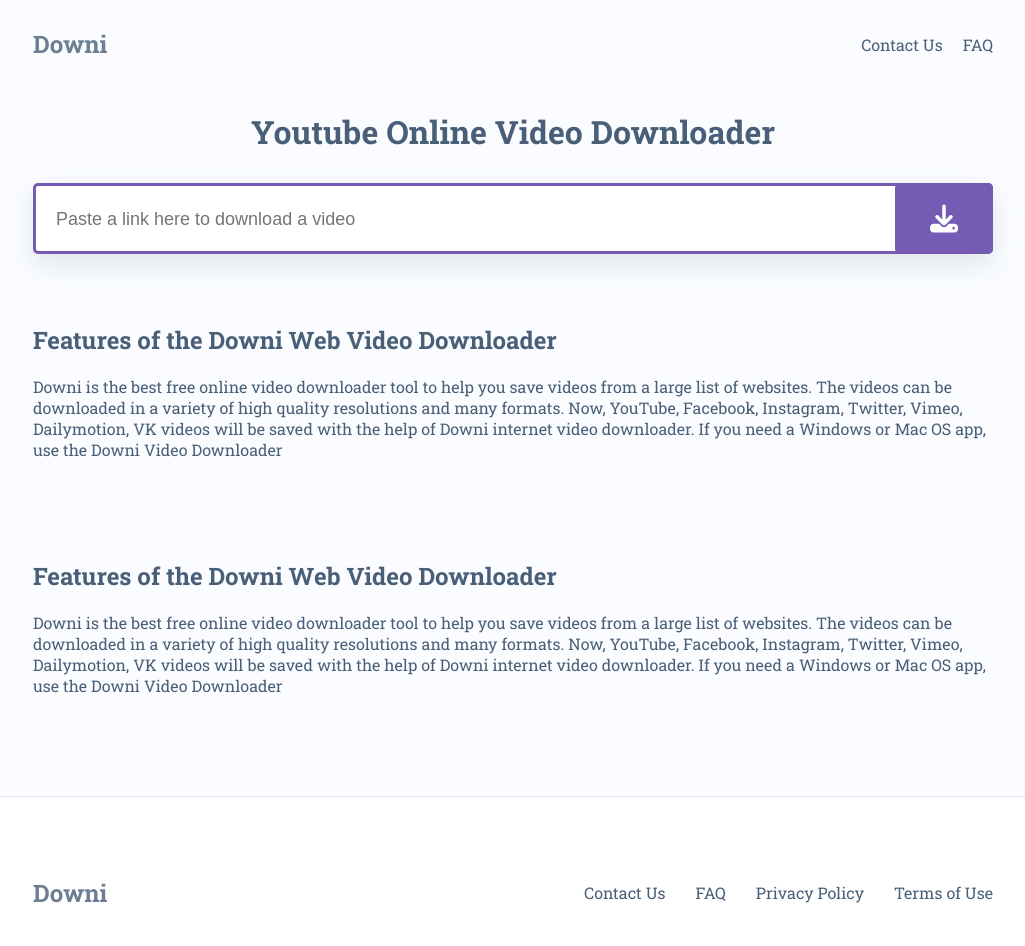
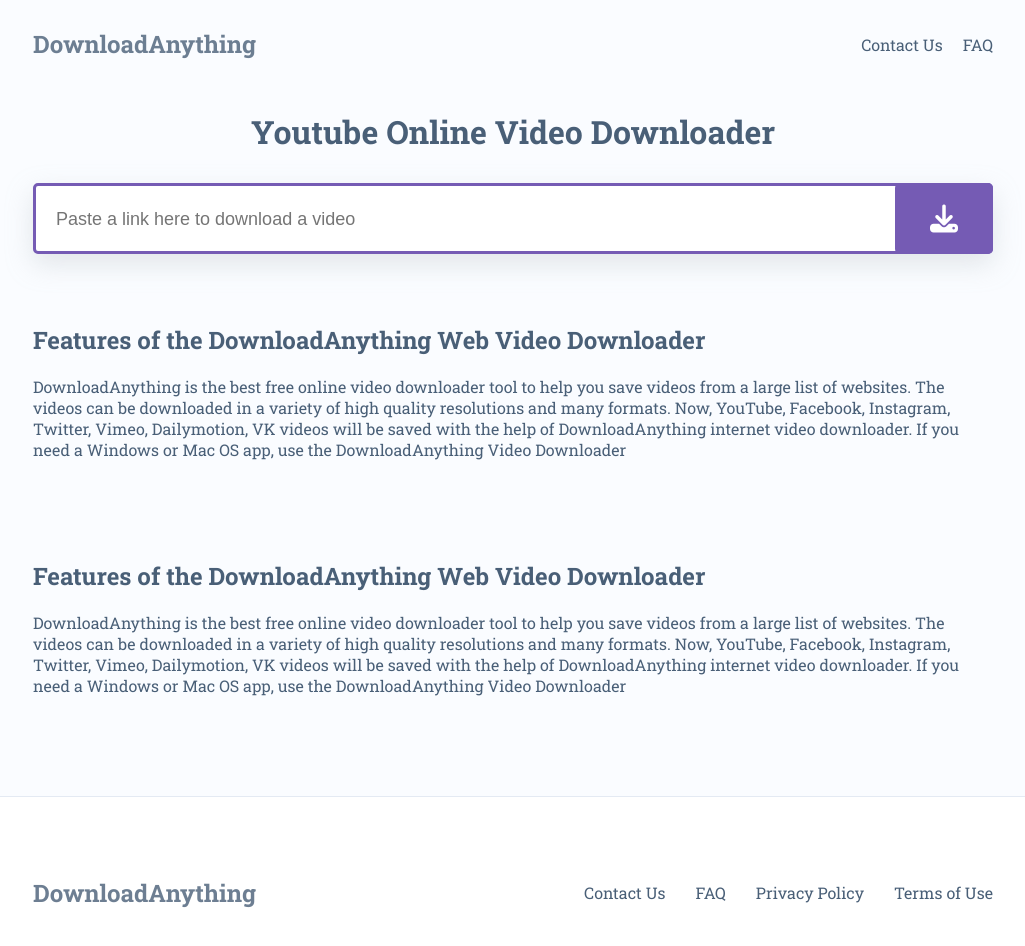
Before and after one commit to reo4/downi, a website: page index.html in a window 1280 px wide. Shown: the whole page, without its empty margins (127-1152 px from the left). Drawn offline with Linux system fonts and the light colour scheme; files whose address does not match are found by name.

Commit message:
change website name

```diff
--- a/index.html
+++ b/index.html
@@ -3,7 +3,7 @@
   <head>
     <meta charset="UTF-8" />
     <meta name="viewport" content="width=device-width, initial-scale=1.0" />
-    <title>Downi</title>
+    <title>DownloadAnything</title>
 
     <link
       href="https://fonts.googleapis.com/css2?family=Roboto+Slab:wght@300;400;700&display=swap"
@@ -17,7 +17,7 @@
       <div class="navbar">
         <a href="#" class="logo">
           <!-- <img src="./assets/img/logo.jfif" width="50" alt="" /> -->
-          Downi
+          DownloadAnything
         </a>
         <ul>
           <li><a href="#">Contact Us</a></li>
@@ -61,25 +61,27 @@
       </div>
 
       <div class="features">
-        <h2>Features of the Downi Web Video Downloader</h2>
+        <h2>Features of the DownloadAnything Web Video Downloader</h2>
         <p>
-          Downi is the best free online video downloader tool to help you save
-          videos from a large list of websites. The videos can be downloaded in
-          a variety of high quality resolutions and many formats. Now, YouTube,
-          Facebook, Instagram, Twitter, Vimeo, Dailymotion, VK videos will be
-          saved with the help of Downi internet video downloader. If you need a
-          Windows or Mac OS app, use the Downi Video Downloader
+          DownloadAnything is the best free online video downloader tool to help
+          you save videos from a large list of websites. The videos can be
+          downloaded in a variety of high quality resolutions and many formats.
+          Now, YouTube, Facebook, Instagram, Twitter, Vimeo, Dailymotion, VK
+          videos will be saved with the help of DownloadAnything internet video
+          downloader. If you need a Windows or Mac OS app, use the
+          DownloadAnything Video Downloader
         </p>
       </div>
       <div class="features">
-        <h2>Features of the Downi Web Video Downloader</h2>
+        <h2>Features of the DownloadAnything Web Video Downloader</h2>
         <p>
-          Downi is the best free online video downloader tool to help you save
-          videos from a large list of websites. The videos can be downloaded in
-          a variety of high quality resolutions and many formats. Now, YouTube,
-          Facebook, Instagram, Twitter, Vimeo, Dailymotion, VK videos will be
-          saved with the help of Downi internet video downloader. If you need a
-          Windows or Mac OS app, use the Downi Video Downloader
+          DownloadAnything is the best free online video downloader tool to help
+          you save videos from a large list of websites. The videos can be
+          downloaded in a variety of high quality resolutions and many formats.
+          Now, YouTube, Facebook, Instagram, Twitter, Vimeo, Dailymotion, VK
+          videos will be saved with the help of DownloadAnything internet video
+          downloader. If you need a Windows or Mac OS app, use the
+          DownloadAnything Video Downloader
         </p>
       </div>
     </div>
@@ -87,7 +89,7 @@
     <footer>
       <div class="container">
         <div class="footer-wrapper">
-          <a href="#" class="logo">Downi</a>
+          <a href="#" class="logo">DownloadAnything</a>
           <ul>
             <li><a href="#">Contact Us</a></li>
             <li><a href="#">FAQ</a></li>
```
